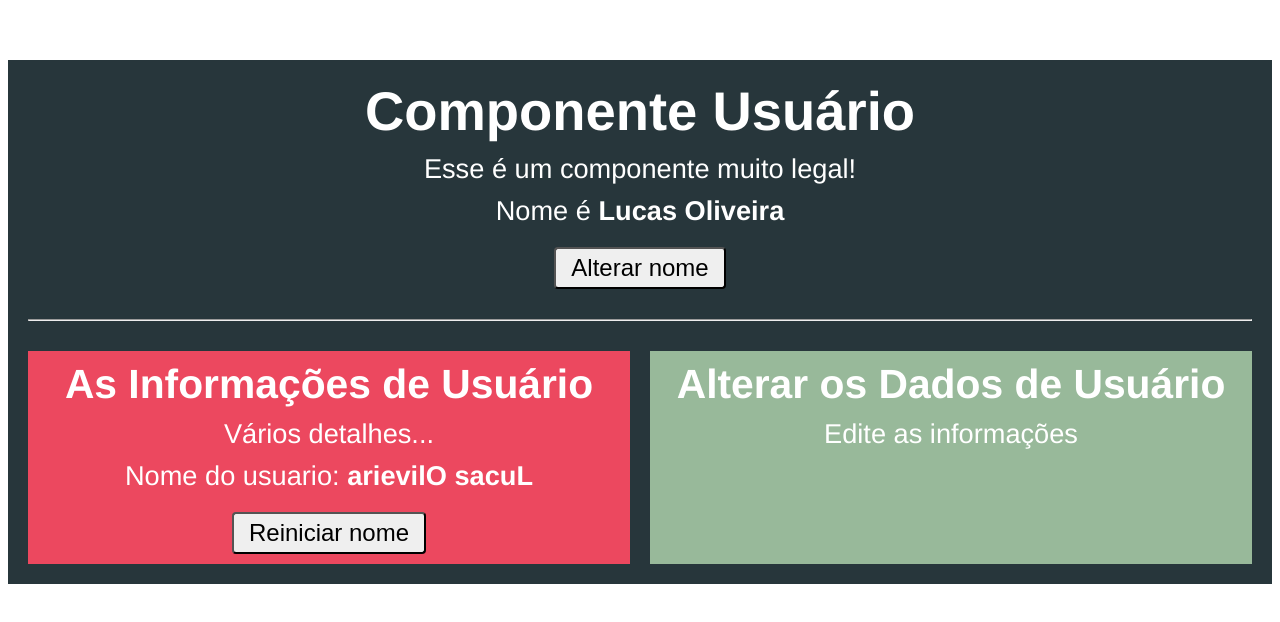
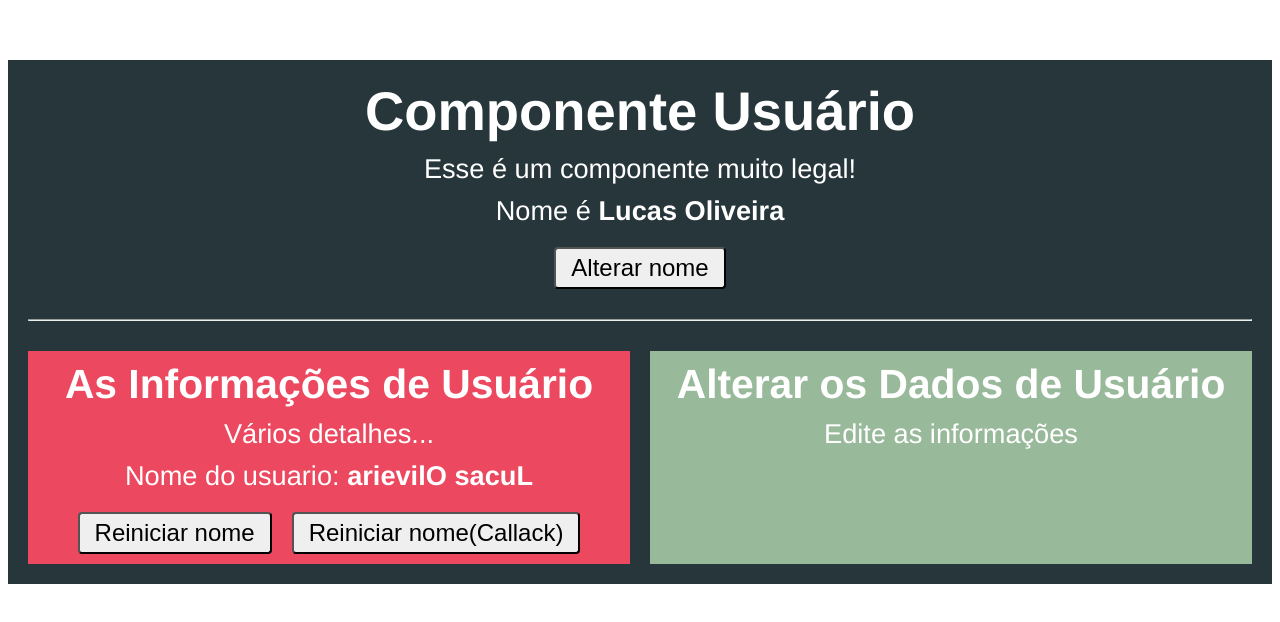
Before and after one commit to freaklucas/frontend, a Vue app in the folder comunicacao/: page / in a window 1280 px wide. Shown: the top 622 px of the page. Built offline with nearby package versions, Linux system fonts and the light colour scheme.

Commit message:
comunicacao indireta com callback(menos usada)

```diff
--- a/comunicacao/src/components/Usuario.vue
+++ b/comunicacao/src/components/Usuario.vue
@@ -8,7 +8,11 @@
     <button @click="alterarNome">Alterar nome</button>
     <hr />
     <div class="componentes">
-      <app-usuario-info :nome="nome" @nomeMudou="nome = $event" />
+      <app-usuario-info
+        :nome="nome"
+        @nomeMudou="nome = $event"
+        :reiniciarFn="reiniciarNome"
+      />
       <app-usuario-editar />
     </div>
   </div>
@@ -28,6 +32,9 @@
   methods: {
     alterarNome() {
       this.nome = "Ana";
+    },
+    reiniciarNome() {
+      this.nome = "Lucas Oliveira";
     },
   },
 };
--- a/comunicacao/src/components/UsuarioInfo.vue
+++ b/comunicacao/src/components/UsuarioInfo.vue
@@ -6,6 +6,7 @@
       Nome do usuario: <strong>{{ inverterNome() }}</strong>
     </p>
     <button @click="reiniciarNome">Reiniciar nome</button>
+    <button @click="reiniciarFn">Reiniciar nome(Callack)</button>
   </div>
 </template>
 
@@ -17,6 +18,7 @@
       required: true,
       //  default: 'default na props'
     },
+    reiniciarFn: Function,
   },
   methods: {
     inverterNome() {
```
